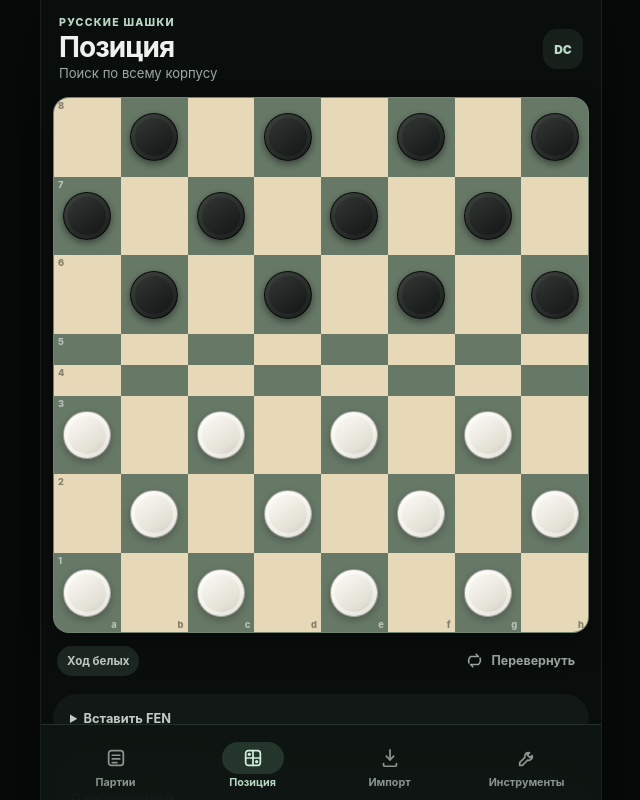
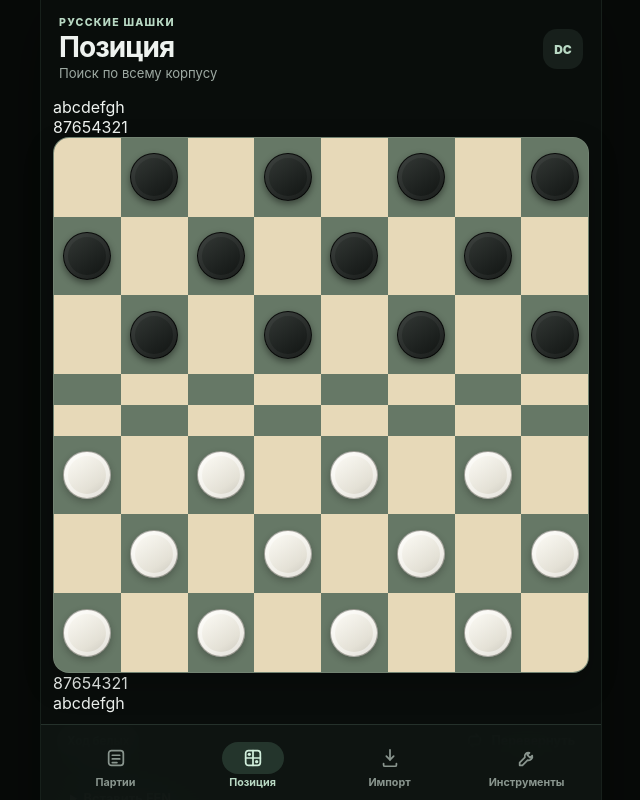
Before and after one commit to go-0dboy/draughts_corpus_engine, a React (Vite) app: page / in a window 1280 px wide. Both pictures are taken after a click on the button "Позиция". Shown: the top 800 px of the page, without its empty margins (319-959 px from the left). Built offline with nearby package versions, Linux system fonts and the light colour scheme.

Commit message:
fix(board): move coordinates into frame and enforce square grid

```diff
--- a/src/components/Board.tsx
+++ b/src/components/Board.tsx
@@ -12,7 +12,8 @@ interface BoardProps {
   showCoordinates?: boolean;
 }
 
-const FILES = 'abcdefgh';
+const FILES = ['a', 'b', 'c', 'd', 'e', 'f', 'g', 'h'];
+const RANKS_WHITE = ['8', '7', '6', '5', '4', '3', '2', '1'];
 
 export function Board({
   position,
@@ -22,13 +23,18 @@ export function Board({
   showCoordinates = true,
 }: BoardProps) {
   const highlights = new Set(highlightSquares);
+  const files = orientation === 'white' ? FILES : [...FILES].reverse();
+  const ranks = orientation === 'white' ? RANKS_WHITE : [...RANKS_WHITE].reverse();
 
   return (
     <div
-      className={`board board-${orientation}`}
-      role="grid"
+      className={`board-frame board-${orientation}`}
       aria-label={`Шашечная доска, ${orientation === 'white' ? 'белые снизу' : 'чёрные снизу'}`}
     >
+      {showCoordinates && <FileCoordinates className="board-coords-top" values={files} />}
+      {showCoordinates && <RankCoordinates className="board-coords-left" values={ranks} />}
+
+      <div className="board" role="grid">
         {Array.from({ length: 64 }, (_, visualIndex) => {
           const visualRow = Math.floor(visualIndex / 8);
           const visualCol = visualIndex % 8;
@@ -36,7 +42,7 @@ export function Board({
           const col = orientation === 'white' ? visualCol : 7 - visualCol;
           const square = rowColToSquare(row, col);
           const piece = square === null ? null : pieceAt(position, square);
-        const algebraic = square === null ? `${FILES[col]}${8 - row}` : squareToAlgebraic(square);
+          const algebraic = `${FILES[col]}${8 - row}`;
           const isDark = (row + col) % 2 === 1;
           const isHighlighted = square !== null && highlights.has(square);
           const interactive = square !== null && Boolean(onSquareClick);
@@ -49,7 +55,7 @@ export function Board({
               key={`${row}-${col}`}
               disabled={!interactive}
               tabIndex={interactive ? 0 : -1}
-            aria-label={`${algebraic}${piece ? `, ${pieceLabel(piece)}` : ', пусто'}`}
+              aria-label={`${square === null ? algebraic : squareToAlgebraic(square)}${piece ? `, ${pieceLabel(piece)}` : ', пусто'}`}
               onClick={() => square !== null && onSquareClick?.(square)}
             >
               {piece && (
@@ -58,15 +64,29 @@ export function Board({
                   aria-hidden="true"
                 />
               )}
-            {showCoordinates && visualRow === 7 && (
-              <span className="board-coordinate coordinate-file" aria-hidden="true">{FILES[col]}</span>
-            )}
-            {showCoordinates && visualCol === 0 && (
-              <span className="board-coordinate coordinate-rank" aria-hidden="true">{8 - row}</span>
-            )}
             </button>
           );
         })}
+      </div>
+
+      {showCoordinates && <RankCoordinates className="board-coords-right" values={ranks} />}
+      {showCoordinates && <FileCoordinates className="board-coords-bottom" values={files} />}
+    </div>
+  );
+}
+
+function FileCoordinates({ className, values }: { className: string; values: string[] }) {
+  return (
+    <div className={`board-coords board-coords-files ${className}`} aria-hidden="true">
+      {values.map((value) => <span key={value}>{value}</span>)}
+    </div>
+  );
+}
+
+function RankCoordinates({ className, values }: { className: string; values: string[] }) {
+  return (
+    <div className={`board-coords board-coords-ranks ${className}`} aria-hidden="true">
+      {values.map((value) => <span key={value}>{value}</span>)}
     </div>
   );
 }
```
Lines whose indentation alone changed are shown as unchanged.
